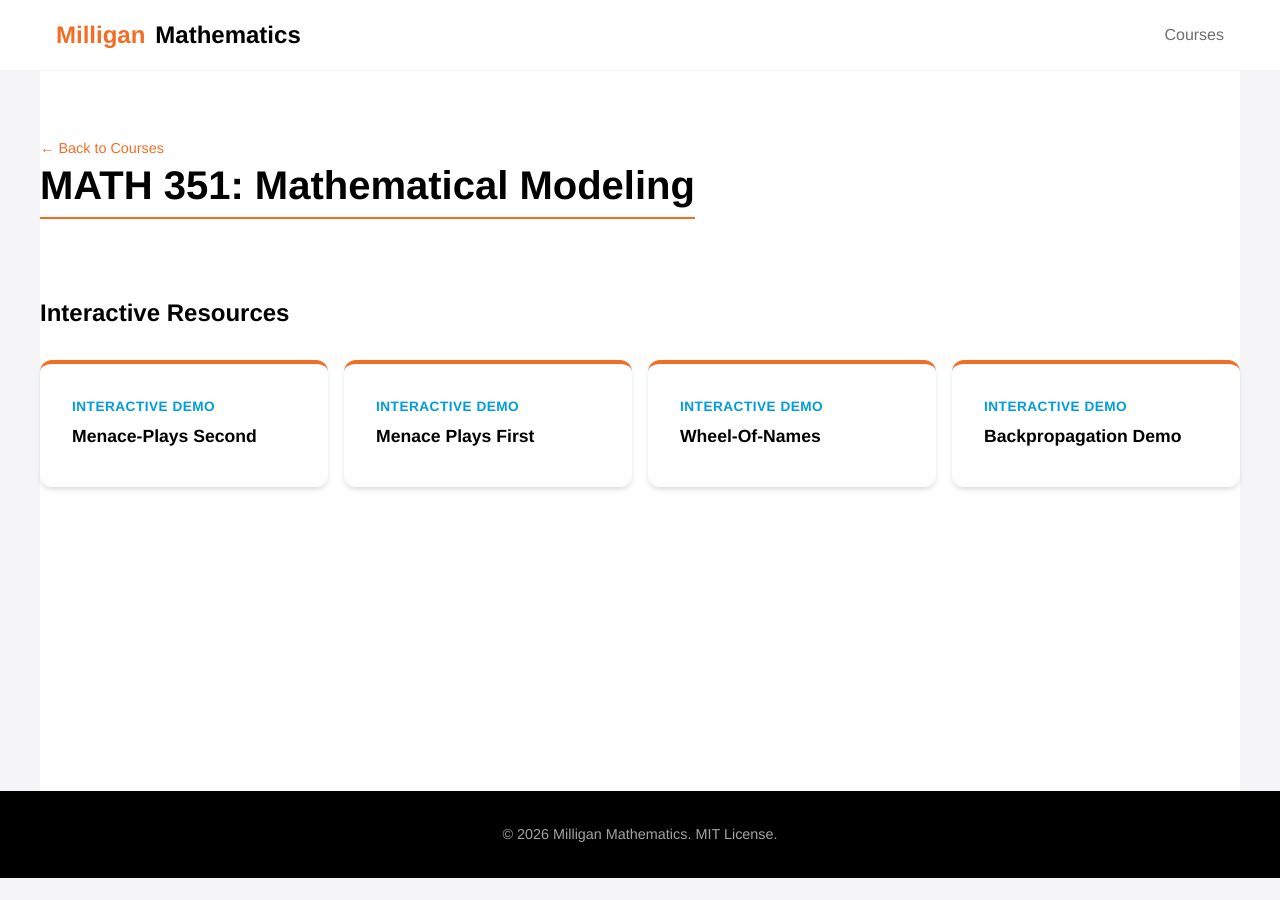
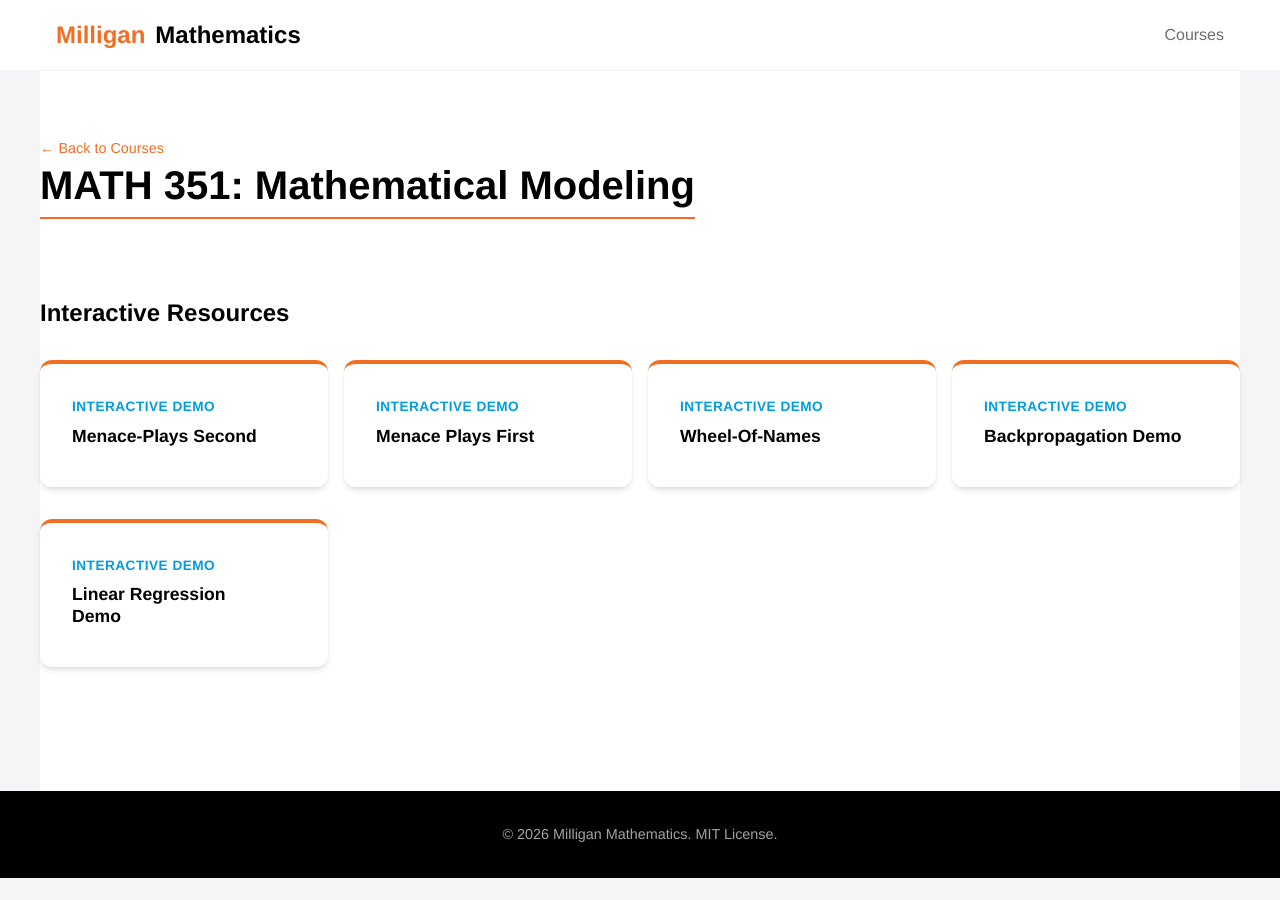
Before and after one commit to milligan-mathematics/courses, a Jekyll site: the page built from 351/index.md, in a window 1280 px wide. Built offline with Jekyll 4.4.1, drawn with Linux system fonts in a browser that asks for light colours.

Commit message:
Math 351: Fixed missing Linear Regression Demo tile in index frontmatter

```diff
--- a/351/index.md
+++ b/351/index.md
@@ -16,6 +16,9 @@ activities:
   - title: "Backpropagation Demo"
     url: "backprop-demo.html"
     type: "Interactive Demo"
+  - title: "Linear Regression Demo"
+    url: "linreg-demo.html"
+    type: "Interactive Demo"
 ---
 
 # MATH 351: Mathematical Modeling
```
